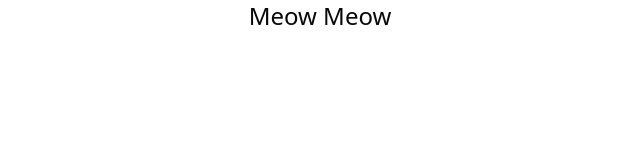
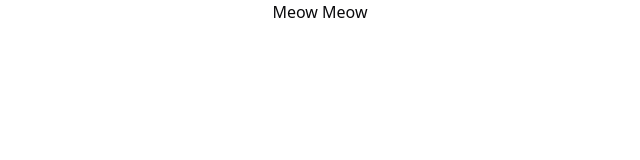
Before and after one commit to Contest-Hive/Contest-Hive, a Next.js app: page /about in a window 1280 px wide. Shown: the top 160 px of the page, without its empty margins (320-960 px from the left). Built offline with nearby package versions, Linux system fonts and the light colour scheme.

Commit message:
Fix alignment issue in About page

```diff
--- a/src/app/about/page.jsx
+++ b/src/app/about/page.jsx
@@ -2,7 +2,7 @@ import React from 'react'
 
 const About = () => {
   return (
-    <header className="text-2xl text-center">Meow Meow</header>
+    <header className="text-center">Meow Meow</header>
   )
 }
 
```
